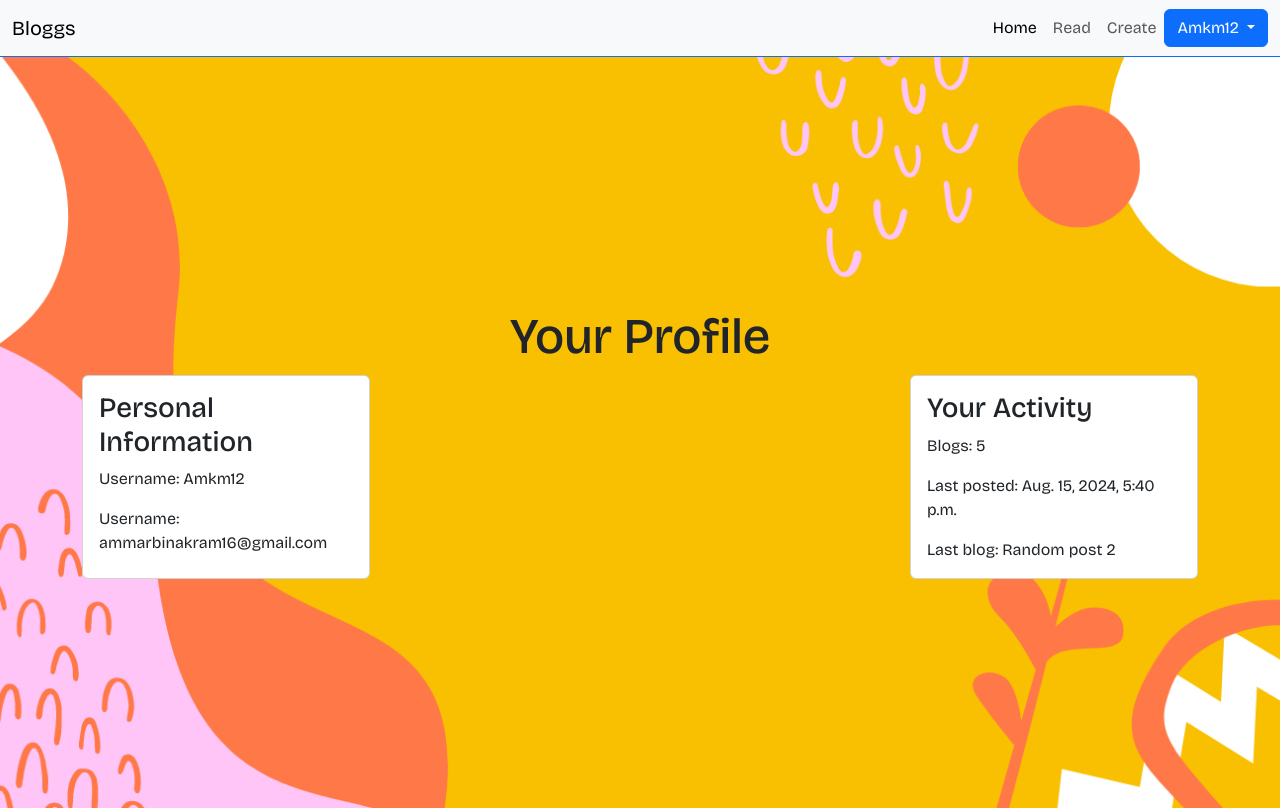
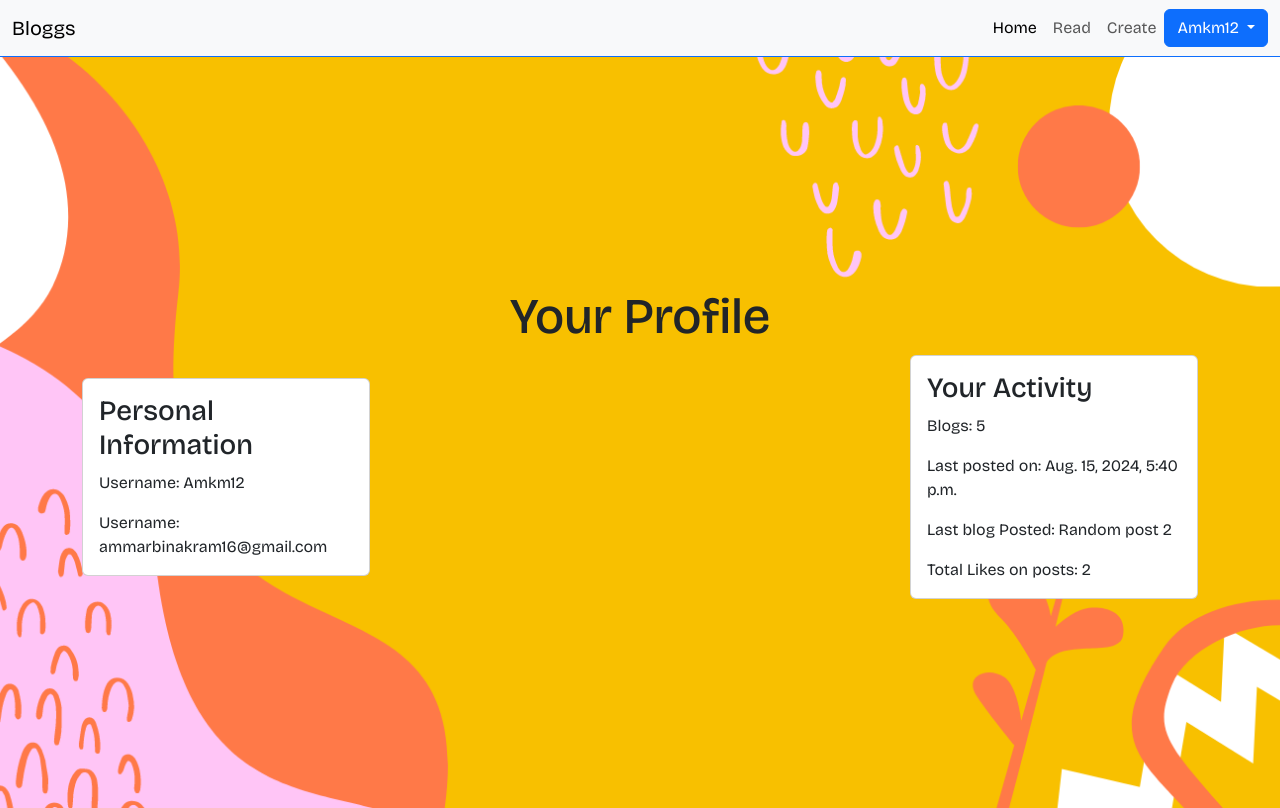
Before and after one commit to Ammar-bin-Akram/Blog-Django, a Django app: page /blogs/profile/1/ in a window 1280 px wide. Run offline with Django 4.2, Linux system fonts and the light colour scheme; data comes from the database, SQL or seed files in the repository; both versions use the stored data as it was after the commit; some libraries are stand-ins or nearby versions; some web fonts are replaced.

Commit message:
Updated the profile page.

```diff
--- a/Blog/templates/blogs/profile.html
+++ b/Blog/templates/blogs/profile.html
@@ -8,7 +8,7 @@ Bloggs - Profile
 {% block content %}
 <div class="main-profile container-fluid d-flex flex-column justify-content-center align-items-center mt-5">
     <h1 class="main-h1">Your Profile</h1>
-    <div class="container d-flex flex-row justify-content-between">
+    <div class="container d-flex flex-row justify-content-between align-items-center">
         <div class="card" style="width: 18rem;">
             <div class="card-body">
               <h3 class="card-title">Personal Information</h3>
@@ -21,8 +21,9 @@ Bloggs - Profile
             <div class="card-body">
               <h3 class="card-title">Your Activity</h3>
               <p class="card-text">Blogs: {{ blogs|length }}</p>
-              <p class="card-text">Last posted: {{ latest_blog.created_at }}</p>
-              <p class="card-text">Last blog: {{ latest_blog.title }}</p>
+              <p class="card-text">Last posted on: {{ latest_blog.created_at }}</p>
+              <p class="card-text">Last blog Posted: {{ latest_blog.title }}</p>
+              <p class="card-text">Total Likes on posts: {{ total_likes }}</p>
             </div>
         </div>
 
--- a/blogs/views.py
+++ b/blogs/views.py
@@ -48,10 +48,9 @@ def read_blog(request, blog_id, user_id):
 
 
 def view_profile(request, user_id):
-    user = User.objects.get(pk=user_id)
+    user = User.objects.get(id=user_id)
     blogs = Blog.objects.filter(user=user_id)
-    likes = Likes.objects.filter(user_id=user_id, blog__in=blogs)
-    total_likes = likes.count()
+    total_likes = Likes.objects.filter(user=user).count()
     latest_blog = blogs[0]
     for blog in blogs:
         if blog.created_at > latest_blog.created_at:
```
Also changed, not shown: db.sqlite3.
